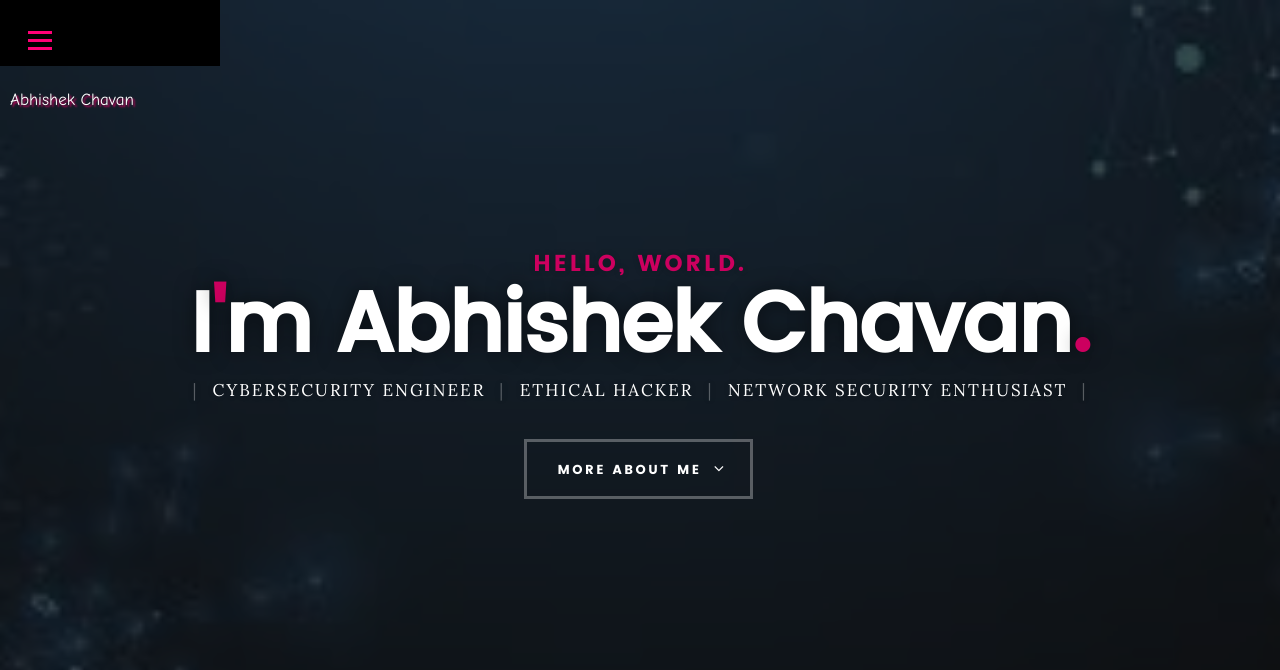
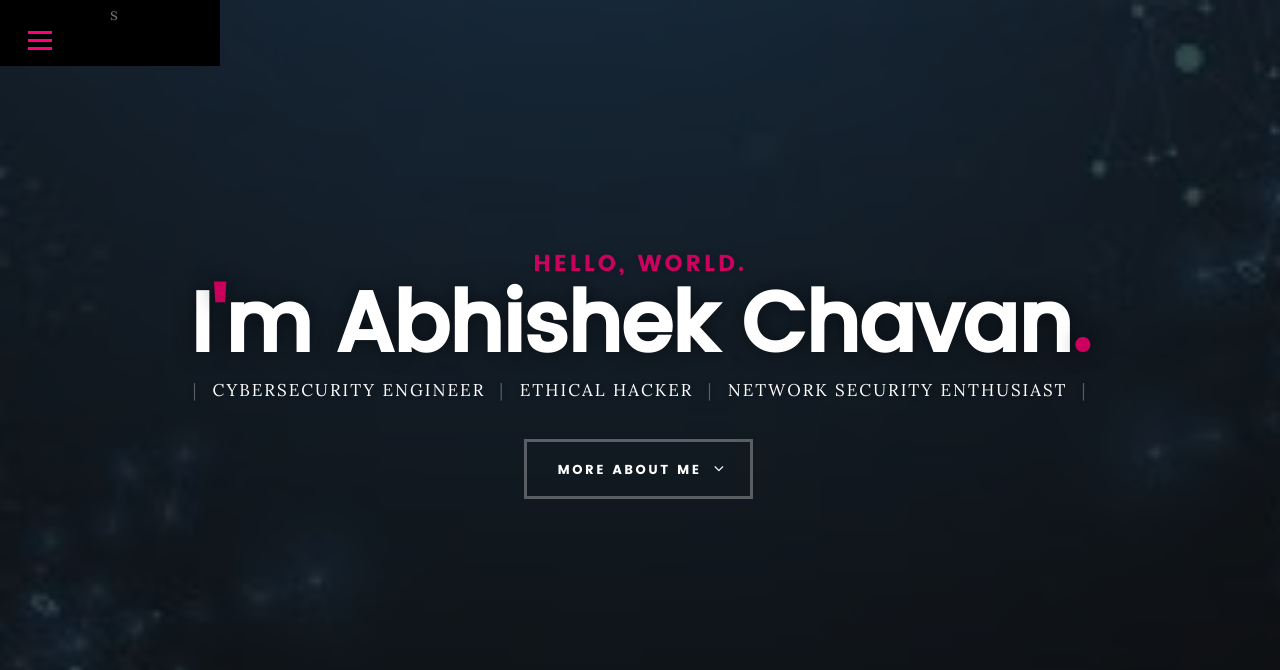
Before and after one commit to abhishekchavan10/Portfolio, a plain HTML site: page index.html in a window 1280 px wide. Shown: the top 670 px of the page. Drawn offline with Linux system fonts and the light colour scheme; files whose address does not match are found by name.

Commit message:
Update index.html

```diff
--- a/index.html
+++ b/index.html
@@ -78,7 +78,7 @@
    			<a class="menu-toggle" href="#"><span>Menu</span></a>
 
 	   		<div class="logo">
-		        <a href="index.html">Abhishek Chavan
+		        <a href="index.html"></a>
 		      </div>
 
 s		   	<nav id="main-nav-wrap">
```
